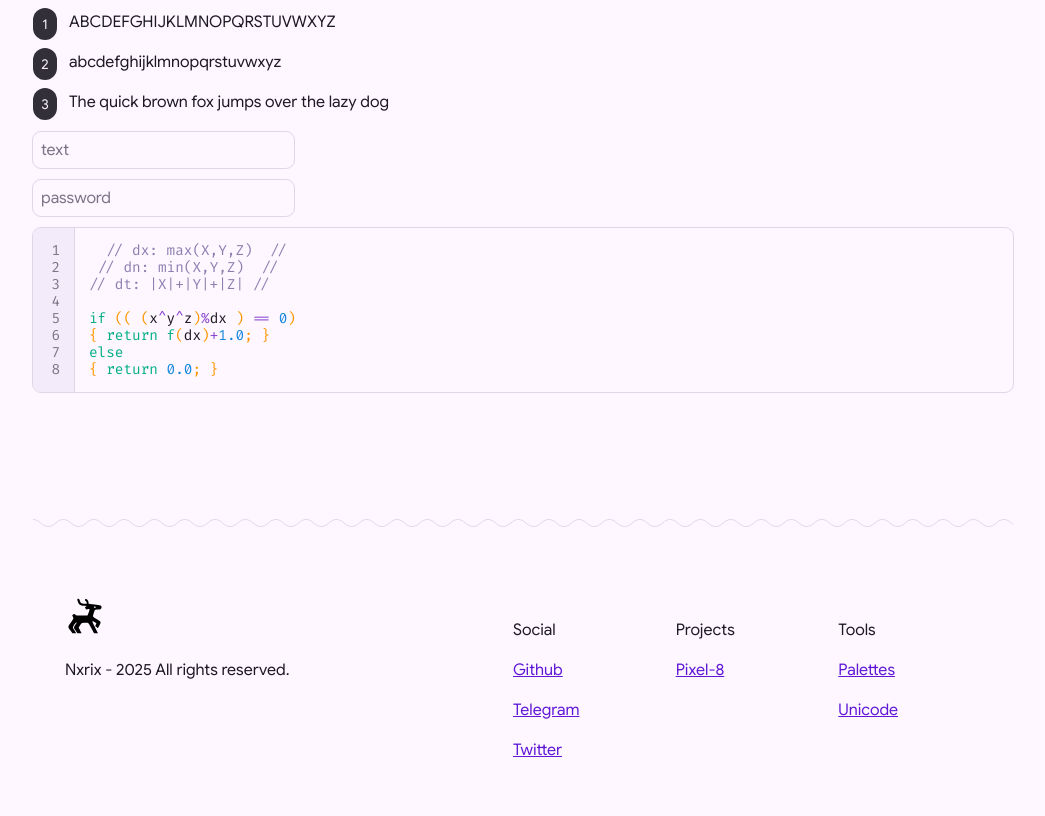
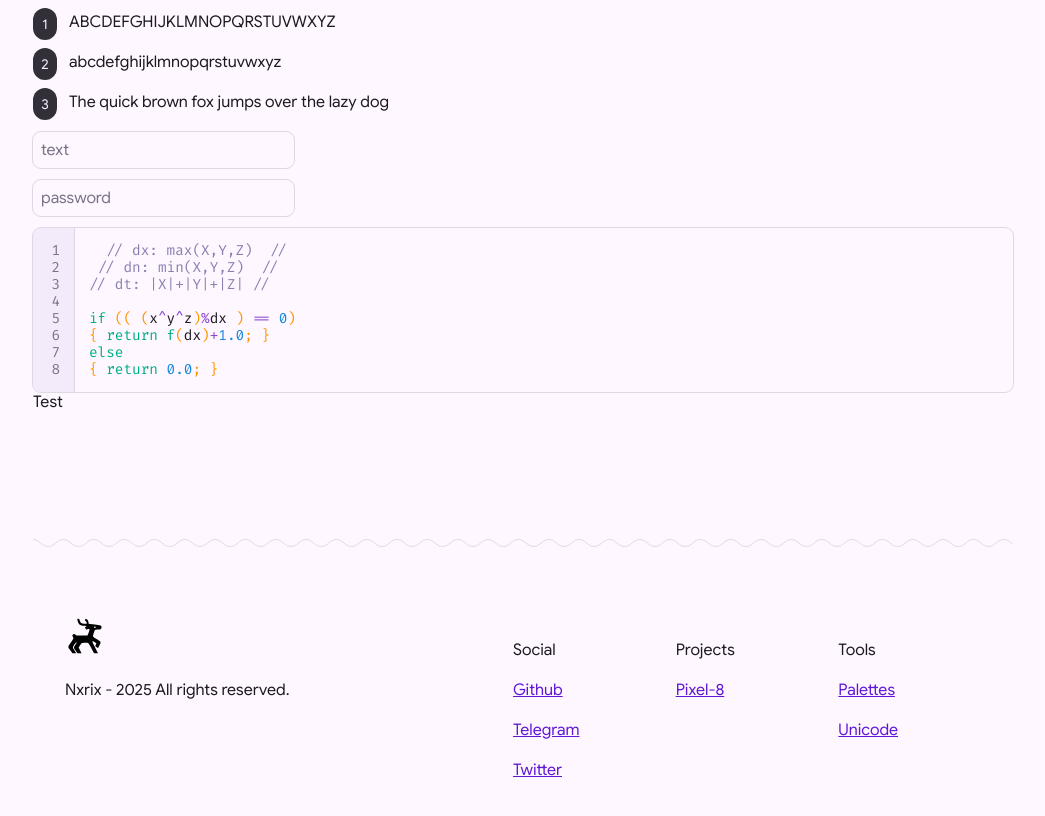
Before and after one commit to Nxrix/nxrix.github.io, a Jekyll site: the page built from _projects/test.md, in a window 1280 px wide, cut to the strip 989-1805 px from the top of the page. Shown: the whole strip, without its empty margins (117-1162 px from the left). Built offline with Jekyll 4.4.1, drawn with Linux system fonts in a browser that asks for light colours.

Commit message:
Update test.md

```diff
--- a/_projects/test.md
+++ b/_projects/test.md
@@ -31,6 +31,7 @@ hidden: true
 <input type="password" placeholder="password">
 
 <div id="editor"></div>
+<div class="info-error">Test</div>
 
 <script src="./js/storage.js"></script>
 <script src="./js/highlighter.js"></script>
```
